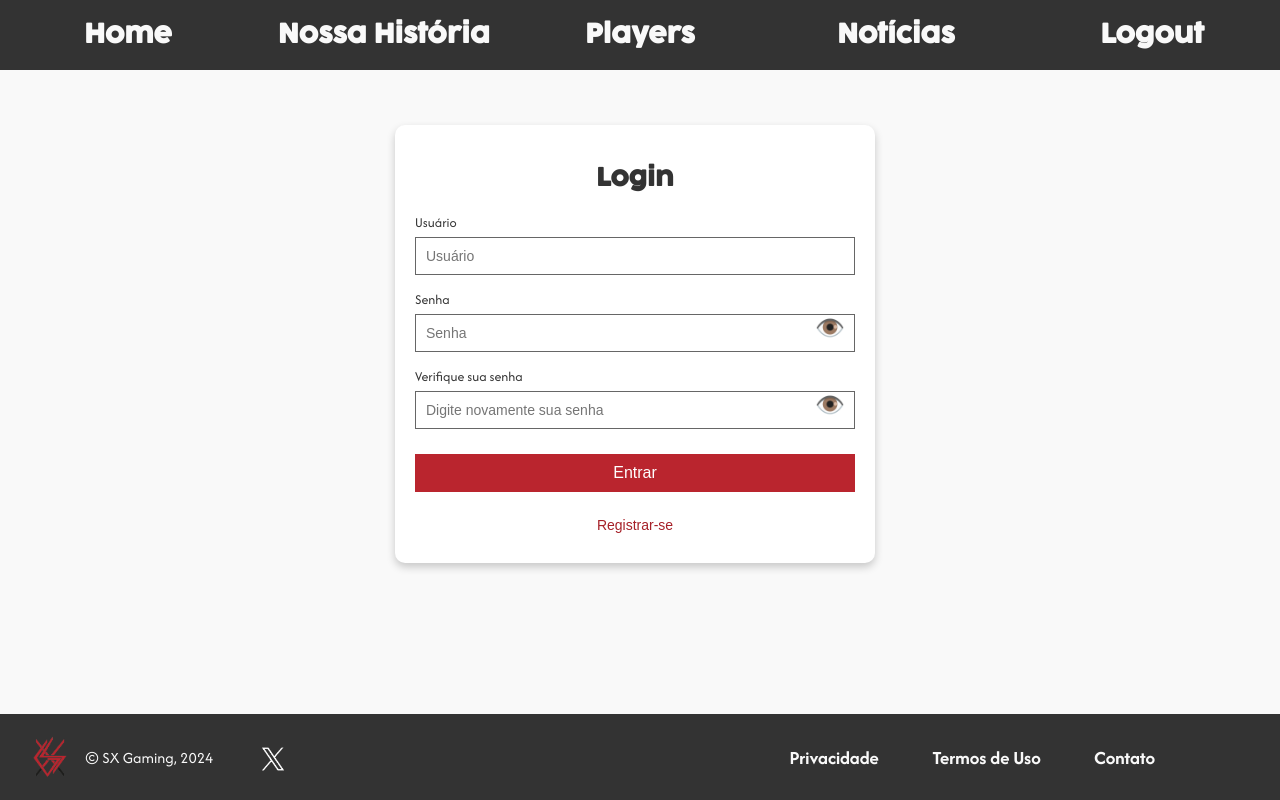
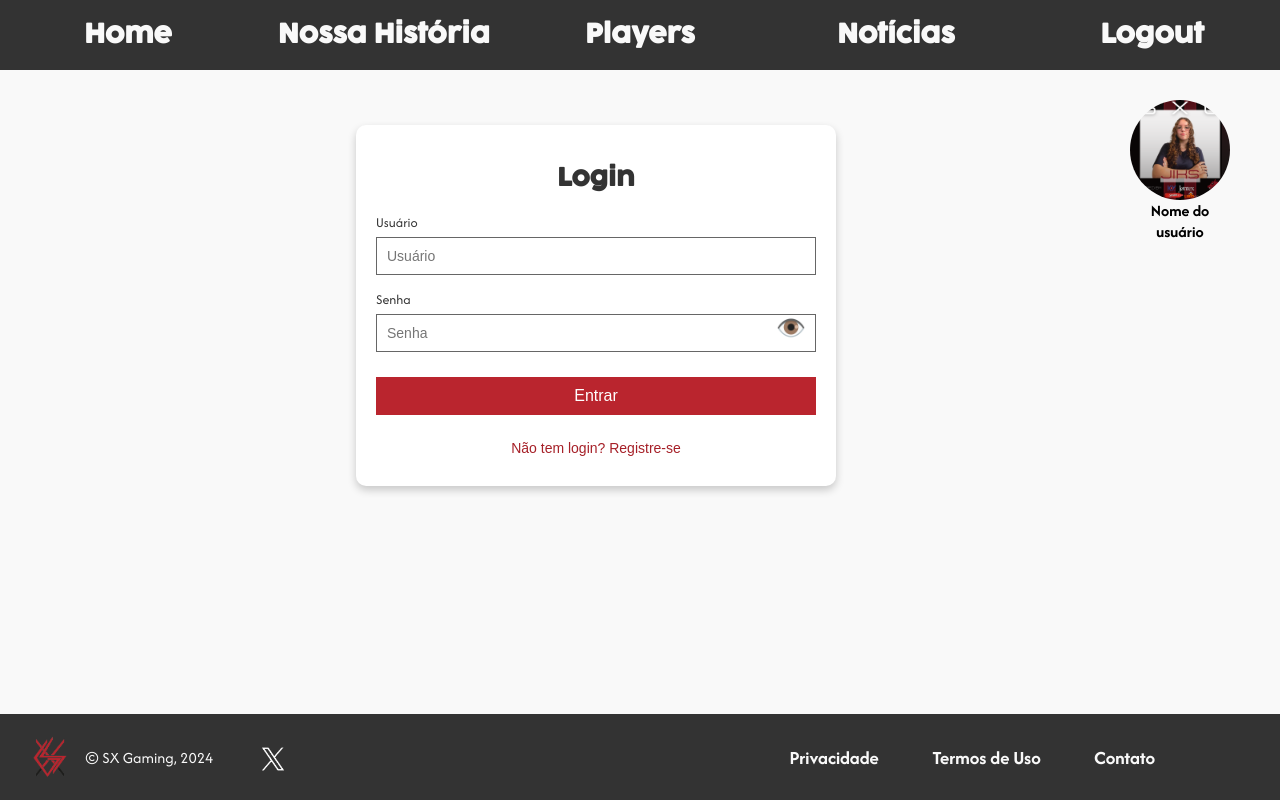
Before and after one commit to nilokao/sxg_webapp, a Flask app: page /auth in a window 1280 px wide. Run offline with Flask 3, Linux system fonts and the light colour scheme; a user stored in the database is signed in.

Commit message:
comeco botao perfil usuario e leve reestruturacao no width do conteudo

```diff
--- a/static/css/base.css
+++ b/static/css/base.css
@@ -132,7 +132,7 @@
 }
 
 #content{
-    padding: 125px 50px 0px 50px;
+    padding: 125px 10vw 0px 10vw;
     font-family: Afacad;
     font-size: 150%;
 }
@@ -183,5 +183,46 @@
 
 /* Aplica a animação ao hover */
 .top-button:hover {
-    animation: backgroundColorChange 1s forwards ease-in-out;
+    animation: backgroundColorChange 0.5s forwards ease-in-out;
 }
+
+#profile{
+    position: fixed;
+    right: 50px;
+    top: 100px;
+    width: 100px;
+    height: auto;
+    font-family: Afacad;
+    text-align: center;
+    align-items: center;
+    align-content: center;
+    cursor: pointer;
+    font-size: 14px;
+    background-color: #f9f9f9;
+}
+
+#profile button{
+    overflow: hidden;
+    display: flex;
+    width: 100px;
+    height: 100px;
+    background-color: transparent;
+    border: none;
+    border-radius: 50%;
+    padding: 0;
+    transition: background-color 0.3s ease;
+}
+
+#profile img{
+    object-fit: cover;
+    width: 100%;
+    height: auto;
+}
+
+#profile:hover img{
+    animation: opacity 0.2s forwards ease-in-out;
+}
+
+#profile h3{
+    margin-top: 0;
+}
--- a/static/css/historia.css
+++ b/static/css/historia.css
@@ -8,6 +8,6 @@
 
 #texts{
     justify-content: center;
-    margin-left: 20vw;
+    margin-left: 15vw;
     width: 50vw;
 }
--- a/static/css/noticias.css
+++ b/static/css/noticias.css
@@ -59,6 +59,6 @@
     text-align: right;
 }
 
-span{
+h2{
     font-family: Afacad;
 }
--- a/static/js/auth.js
+++ b/static/js/auth.js
@@ -4,7 +4,7 @@
     const submitBtn = document.querySelector('.submit-btn');
     const toggleBtn = document.getElementById('toggle-btn');
     const emailField = document.getElementById('email-field');
-    const checkPassword = document.getElementById('password-check');
+    const checkPassword = document.getElementById('password-check'); // Obtenha a referência do campo de verificação de senha
     const emailInput = emailField.querySelector('input[name="email"]');
 
     // Limpa mensagens de erro
@@ -16,20 +16,21 @@
         authTitle.textContent = 'Registrar';
         submitBtn.textContent = 'Registrar';
         toggleBtn.textContent = 'Login';
-        emailField.style.display = 'block';
-        checkPassword.style.display = 'block';
-        emailInput.required = true;
+        emailField.style.display = 'block';         // Exibir campo de email
+        checkPassword.style.display = 'block';      // Exibir campo de verificação de senha
+        emailInput.required = true;                 // Campo de email agora é obrigatório
+        checkPassword.required = true;                 // Campo de verificar senha agora é obrigatório
     } else {
         authAction.value = 'login';
         authTitle.textContent = 'Login';
         submitBtn.textContent = 'Entrar';
         toggleBtn.textContent = 'Registrar-se';
-        emailField.style.display = 'none';
-        checkPassword.style.display = 'none';
-        emailInput.required = false;
+        emailField.style.display = 'none';          // Ocultar campo de email
+        checkPassword.style.display = 'none';       // Ocultar campo de verificação de senha
+        emailInput.required = false;                // Campo de email não é mais obrigatório
+        checkPassword.required = false;                // Campo de verificar senha não é mais obrigatório
     }
 }
-
 
 function validateForm() {
     const action = document.getElementById('auth-action').value;
--- a/templates/auth.html
+++ b/templates/auth.html
@@ -29,7 +29,7 @@
                 <span class="error-message"></span>
             </div>
 
-            <div class="input-group" id="password-check">
+            <div class="input-group" id="password-check" style="display: none;"> <!-- Aqui está o campo -->
                 <label for="password-check">Verifique sua senha</label>
                 <input type="password" name="password-check" placeholder="Digite novamente sua senha" required>
                 <button type="button" class="toggle-password" onclick="togglePasswordVisibility('password-check')">👁️</button>
@@ -45,7 +45,7 @@
             <button type="submit" class="submit-btn">Entrar</button>
         </form>
 
-        <button onclick="toggleAuthMode()" class="toggle-btn" id="toggle-btn">Registrar-se</button>
+        <button onclick="toggleAuthMode()" class="toggle-btn" id="toggle-btn">Não tem login? Registre-se</button>
     </div>
 </div>
 
--- a/templates/base.html
+++ b/templates/base.html
@@ -25,12 +25,18 @@
                 {% endif %}
 
                 {% else %}
-                <a href="/auth">Login/Registrar</a>
+                <a href="/auth">Login</a>
             {% endif %}
 
         </nav>
     </header>
 
+    {% if current_user.is_authenticated %}
+        <div id="profile">
+            <button><a href="/user"><img src="{{url_for('static', filename='media/img/jiks.png')}}"></a></button>
+            <h3>Nome do usuário</h3>
+        </div>
+    {% endif %}
 
     {% block content %}
     {% endblock %}
```
Also changed, not shown: instance/sxgaming.db, templates/user.html (renamed from templates/users.html).
